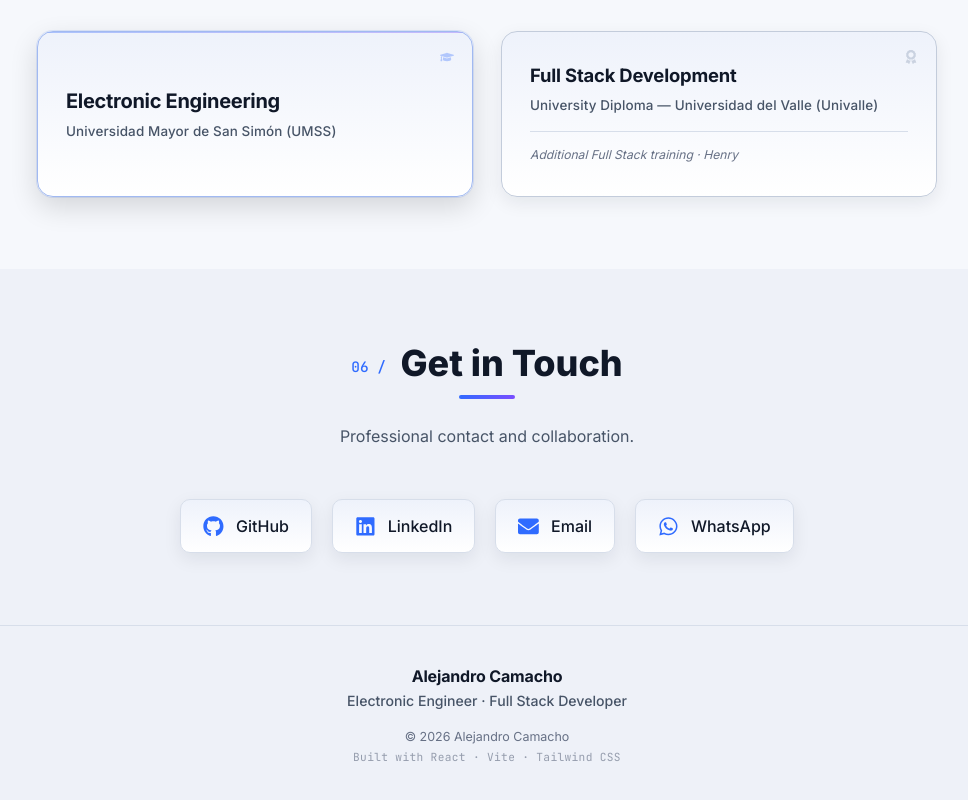
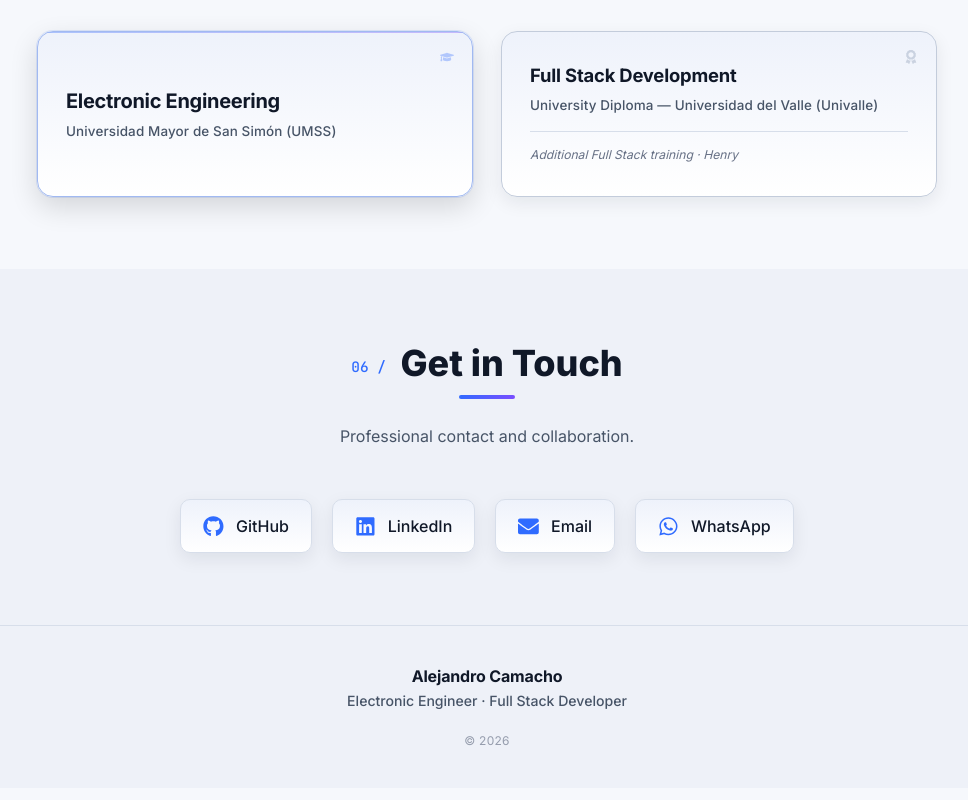
Before and after one commit to AlexandroCamacho1000/alejandrocamachodev, a React (Vite) app: page / in a window 1280 px wide. Shown: the part 4724-5524 px from the top of the page, without its empty margins (153-1121 px from the left). Built offline with nearby package versions, Linux system fonts and the light colour scheme.

Commit message:
refine: footer as clean signature without built line

```diff
--- a/src/components/Footer/Footer.css
+++ b/src/components/Footer/Footer.css
@@ -28,17 +28,11 @@
 }
 
 .footer-copy {
-  font-size: 0.78rem;
-  color: var(--text-muted);
-  margin-top: 14px;
-}
-
-.footer-built {
-  font-family: var(--font-mono);
-  font-size: 0.7rem;
+  font-size: 0.75rem;
   color: var(--text-muted);
   opacity: 0.65;
-  letter-spacing: 0.03em;
+  margin-top: 18px;
+  letter-spacing: 0.02em;
 }
 
 @media (max-width: 600px) {
--- a/src/components/Footer/Footer.jsx
+++ b/src/components/Footer/Footer.jsx
@@ -10,7 +10,6 @@ function Footer() {
         <p className="footer-name">{t('footer.name')}</p>
         <p className="footer-role">{t('footer.role')}</p>
         <p className="footer-copy">{t('footer.copy')}</p>
-        <p className="footer-built">{t('footer.built')}</p>
       </div>
     </footer>
   );
--- a/src/i18n/translations.js
+++ b/src/i18n/translations.js
@@ -167,8 +167,7 @@ const translations = {
     footer: {
       name: "Alejandro Camacho",
       role: "Electronic Engineer · Full Stack Developer",
-      copy: "© 2026 Alejandro Camacho",
-      built: "Built with React · Vite · Tailwind CSS",
+      copy: "© 2026",
     },
   },
   es: {
@@ -339,8 +338,7 @@ const translations = {
     footer: {
       name: "Alejandro Camacho",
       role: "Ingeniero Electrónico · Desarrollador Full Stack",
-      copy: "© 2026 Alejandro Camacho",
-      built: "Built with React · Vite · Tailwind CSS",
+      copy: "© 2026",
     },
   },
 };
```
